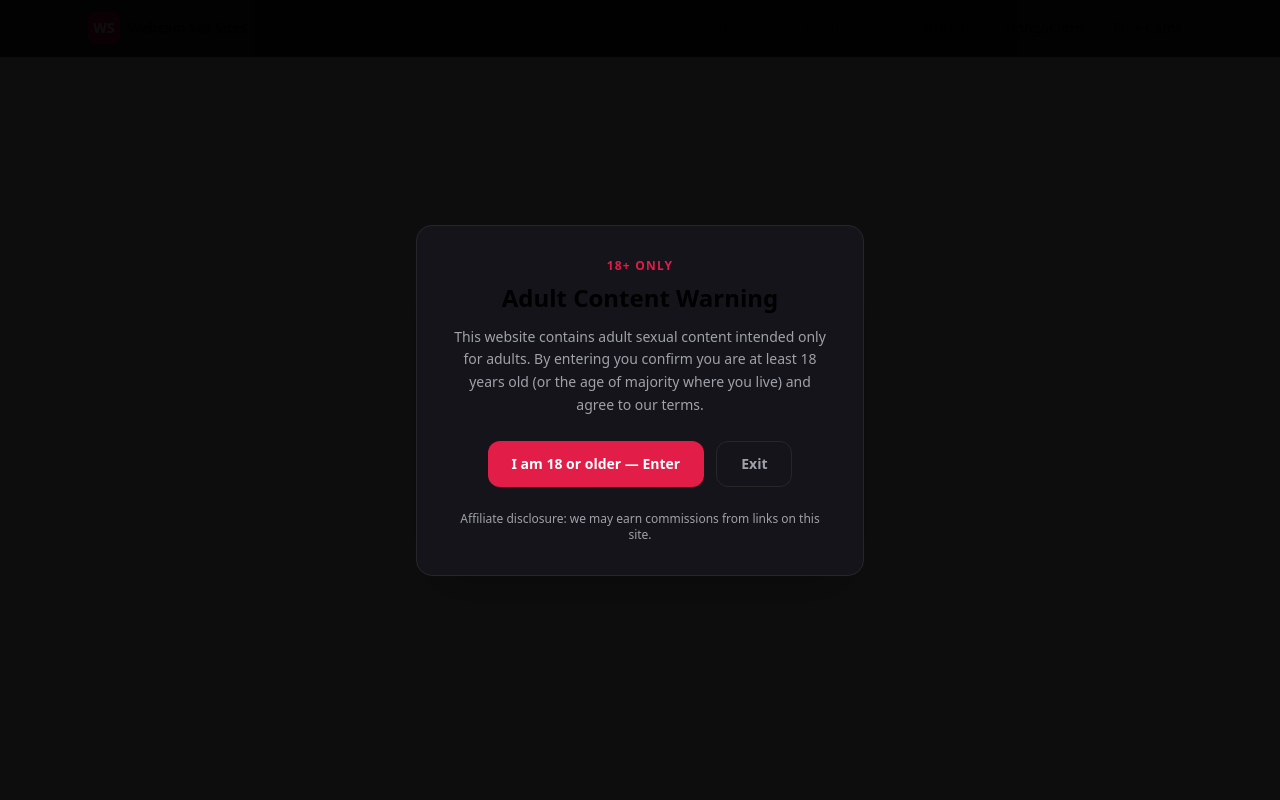
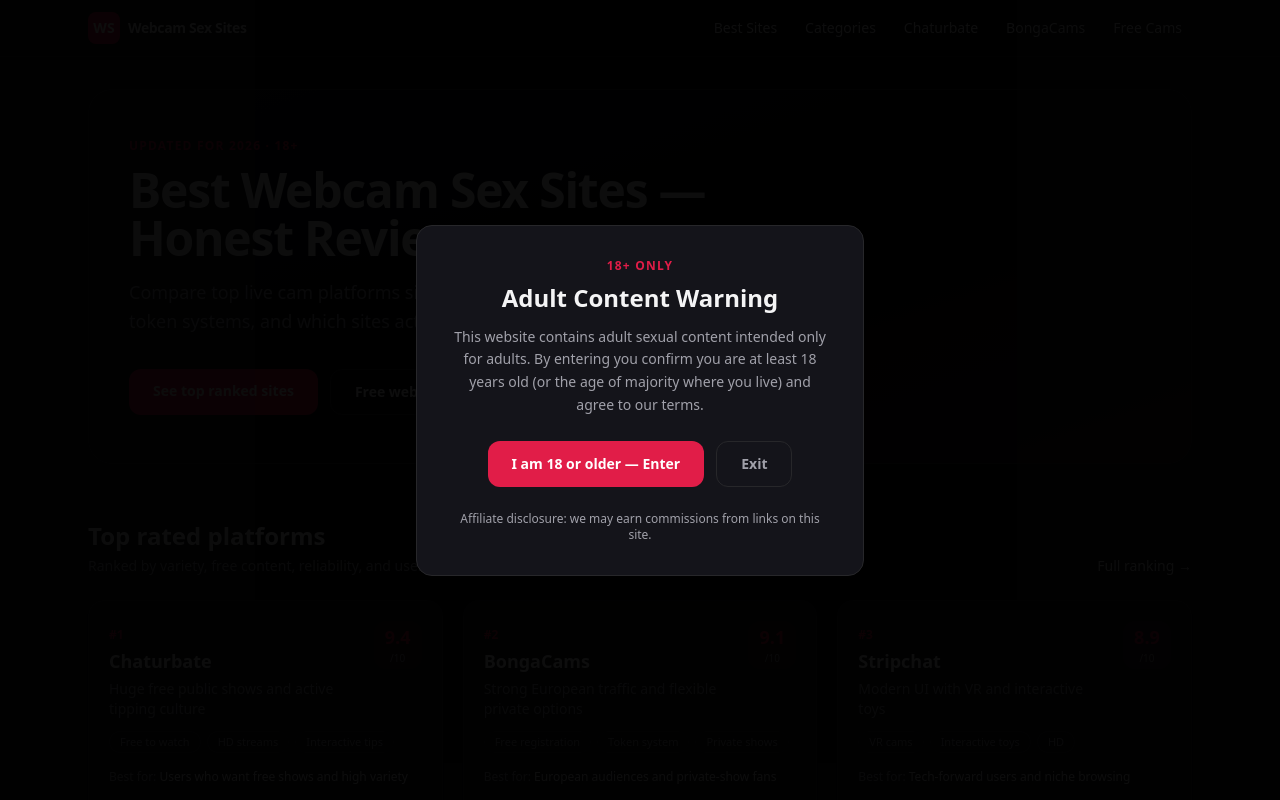
Before and after one commit to slimluca/webcamsexsites, a Next.js app: page / in a window 1280 px wide. Before the commit this address had no page. Shown: the top 800 px of the page. Built offline with nearby package versions, Linux system fonts and the light colour scheme.

Commit message:
Add homepage

```diff
--- /dev/null
+++ b/src/app/page.tsx
@@ -0,0 +1,120 @@
+import Link from "next/link";
+import { affiliateSites } from "@/lib/affiliates";
+import { categories } from "@/lib/categories";
+import SiteCard from "@/components/SiteCard";
+import AffiliateCta from "@/components/AffiliateCta";
+
+export default function HomePage() {
+  return (
+    <div className="space-y-14">
+      <section className="relative overflow-hidden rounded-3xl border border-card-border bg-gradient-to-br from-card via-background to-accent-soft px-6 py-12 sm:px-10">
+        <div className="relative z-10 max-w-2xl">
+          <p className="mb-3 text-xs font-semibold uppercase tracking-widest text-accent">
+            Updated for 2026 · 18+
+          </p>
+          <h1 className="mb-4 text-3xl font-black tracking-tight sm:text-4xl md:text-5xl">
+            Best Webcam Sex Sites — Honest Reviews
+          </h1>
+          <p className="mb-8 text-base leading-relaxed text-muted sm:text-lg">
+            Compare top live cam platforms side by side. Free public rooms,
+            private shows, token systems, and which sites actually convert for
+            real users.
+          </p>
+          <div className="flex flex-wrap gap-3">
+            <Link
+              href="/best-webcam-sites"
+              className="rounded-xl bg-accent px-6 py-3 text-sm font-semibold text-white transition hover:bg-accent-hover"
+            >
+              See top ranked sites
+            </Link>
+            <Link
+              href="/free-webcam-sex-sites"
+              className="rounded-xl border border-card-border px-6 py-3 text-sm font-semibold transition hover:border-zinc-500"
+            >
+              Free webcam sites
+            </Link>
+          </div>
+        </div>
+      </section>
+
+      <section>
+        <div className="mb-6 flex items-end justify-between gap-4">
+          <div>
+            <h2 className="text-2xl font-bold">Top rated platforms</h2>
+            <p className="mt-1 text-sm text-muted">
+              Ranked by variety, free content, reliability, and user experience.
+            </p>
+          </div>
+          <Link
+            href="/best-webcam-sites"
+            className="hidden text-sm font-medium text-accent sm:inline"
+          >
+            Full ranking →
+          </Link>
+        </div>
+        <div className="grid gap-5 md:grid-cols-3">
+          {affiliateSites.map((site, i) => (
+            <SiteCard key={site.id} site={site} rank={i + 1} />
+          ))}
+        </div>
+      </section>
+
+      <section>
+        <h2 className="mb-2 text-2xl font-bold">Browse by category</h2>
+        <p className="mb-6 text-sm text-muted">
+          Jump into niche live cam pages optimised for search intent.
+        </p>
+        <div className="grid grid-cols-2 gap-3 sm:grid-cols-4">
+          {categories.map((cat) => (
+            <Link
+              key={cat.slug}
+              href={`/cams/${cat.slug}`}
+              className="rounded-xl border border-card-border bg-card px-4 py-4 text-center text-sm font-semibold transition hover:border-accent hover:bg-accent-soft"
+            >
+              {cat.name}
+            </Link>
+          ))}
+        </div>
+      </section>
+
+      <section className="rounded-2xl border border-card-border bg-card p-6 sm:p-8">
+        <h2 className="mb-3 text-xl font-bold">Quick picks</h2>
+        <div className="grid gap-4 sm:grid-cols-2">
+          <div className="rounded-xl border border-card-border p-4">
+            <p className="mb-1 text-sm font-semibold">Best overall free cams</p>
+            <p className="mb-3 text-xs text-muted">
+              Huge public rooms and constant activity.
+            </p>
+            <AffiliateCta slug="chaturbate" label="Open Chaturbate" />
+          </div>
+          <div className="rounded-xl border border-card-border p-4">
+            <p className="mb-1 text-sm font-semibold">Strong for Europe</p>
+            <p className="mb-3 text-xs text-muted">
+              Great model quality and private show tools.
+            </p>
+            <AffiliateCta slug="bongacams" label="Open BongaCams" />
+          </div>
+        </div>
+      </section>
+
+      <section className="prose-invert max-w-none space-y-3 text-sm leading-relaxed text-muted">
+        <h2 className="text-xl font-bold text-foreground">
+          How we rank webcam sites
+        </h2>
+        <p>
+          We score platforms on free content quality, model variety, stream
+          reliability, payment clarity, mobile experience, and support. Rankings
+          are editorial and updated as platforms change. Affiliate relationships
+          do not buy higher placement.
+        </p>
+        <p>
+          Always use platforms that verify models are 18+. Read our{" "}
+          <Link href="/affiliate-disclosure" className="text-accent">
+            affiliate disclosure
+          </Link>{" "}
+          for how we make money.
+        </p>
+      </section>
+    </div>
+  );
+}
```
